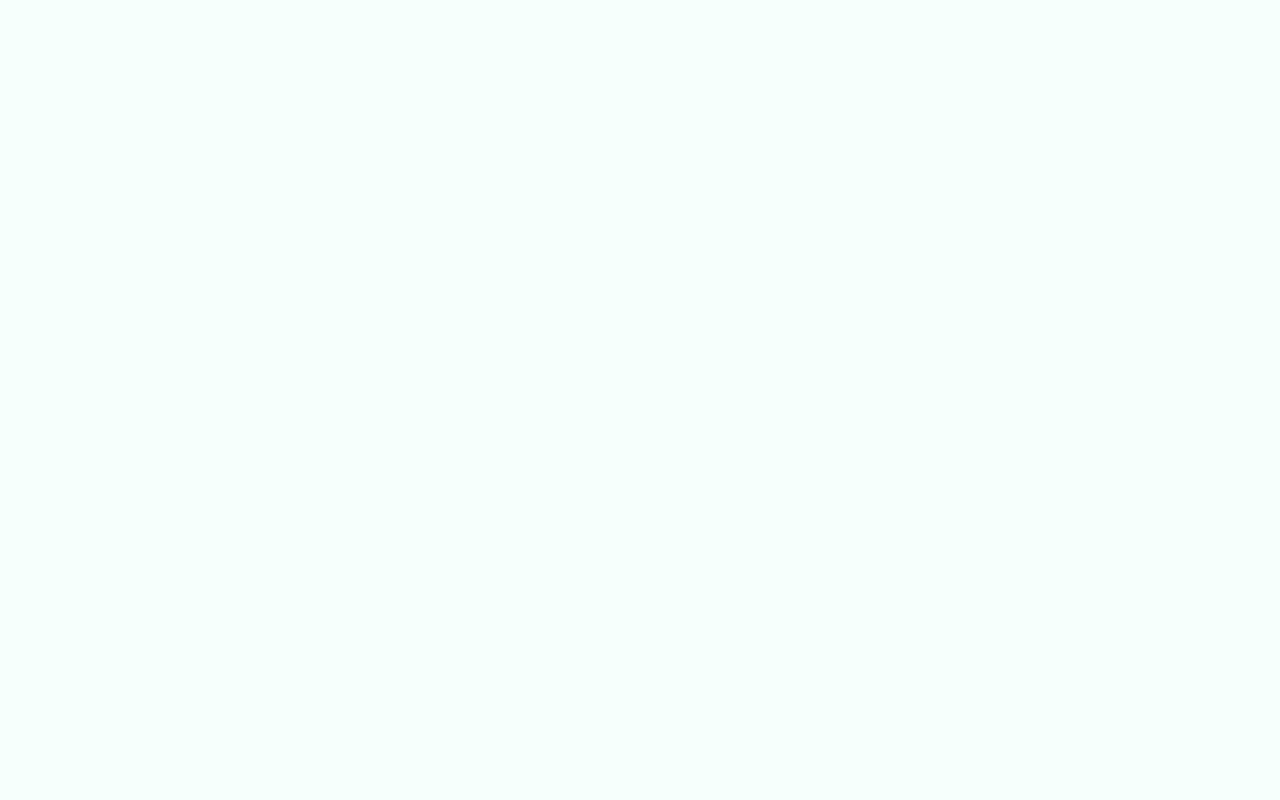
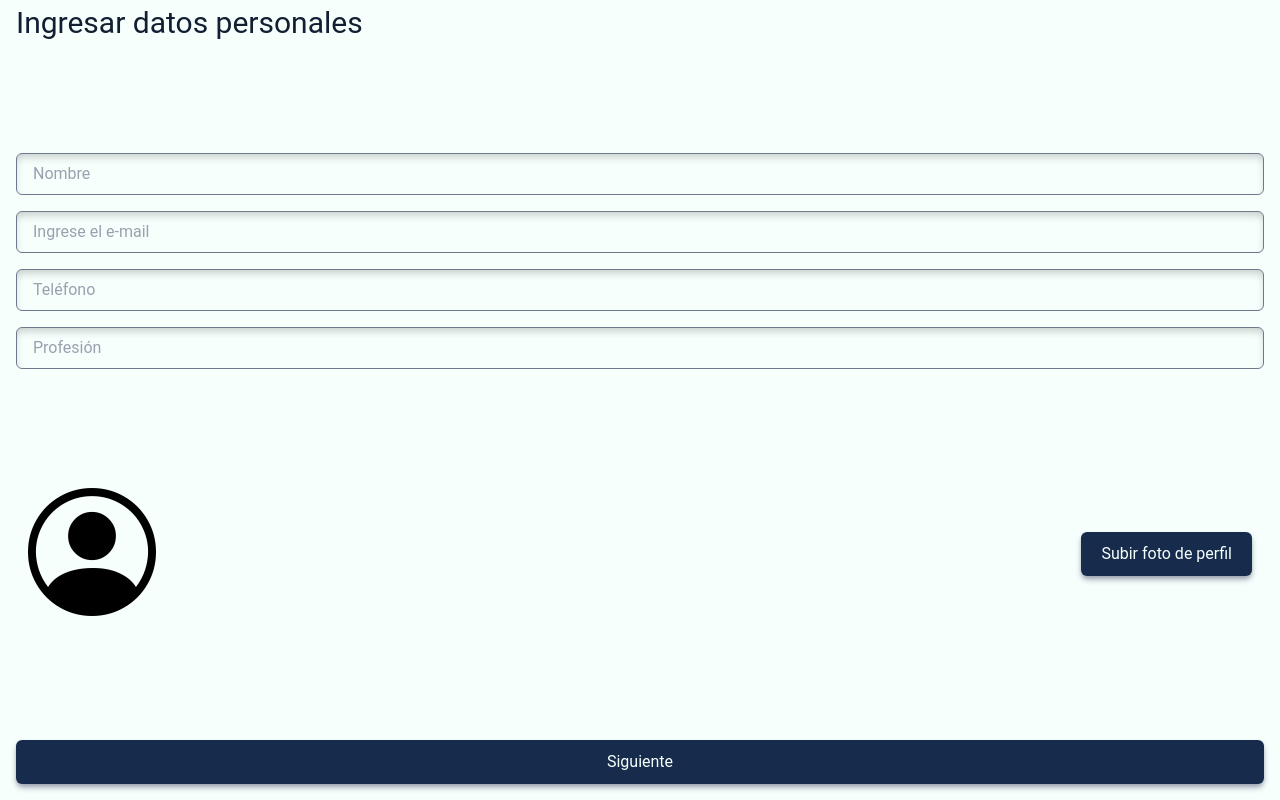
Before and after one commit to IgrowkerTraining/i005-routeen-front, a React (Vite) app: page /profile in a window 1280 px wide. Before the commit this address had no page. Built offline with nearby package versions, Linux system fonts and the light colour scheme.

Commit message:
feat: add initial structure of trainer edit profile

```diff
--- a/src/router.tsx
+++ b/src/router.tsx
@@ -4,6 +4,7 @@ import { Layout } from "./layout/Layout";
 import { LandingPage } from "./views/LandingPage/LandingPage";
 import { LoginAthlete, LoginTrainer } from "./views/Login";
 import Home from "./views/Home/Home";
+import Profile from "./views/Profile/Profile";
 
 
 export function AppRouter() {
@@ -14,9 +15,11 @@ export function AppRouter() {
         <Route element={<Layout />}>
           <Route path="/" element={<LandingPage />} index />
           <Route path="/welcome" element={<Loading />} />
+          {/* habrá que manejar el login de otra manera */}
           <Route path="/login/trainer" element={<LoginTrainer />} />
           <Route path="/login/athlete" element={<LoginAthlete />} />
           <Route path="/home" element={<Home />} />
+          <Route path="/profile" element={<Profile />} />
           {/* <Route path="/singup" element={} index /> */}
         </Route>
       </Routes>
--- /dev/null
+++ b/src/views/Profile/AthleteProifile.tsx
@@ -0,0 +1,5 @@
+export default function AthleteProfile() {
+    return (
+        <p>Athlete Profile</p>
+    )
+}
--- /dev/null
+++ b/src/views/Profile/Profile.tsx
@@ -0,0 +1,18 @@
+// import { useContext } from "react"
+//import { AuthContext } from "../context/AuthContext"
+import AthleteProfile from "./AthleteProifile"
+import TrainerProfile from "./TrainerProfile"
+
+const user = {
+    //rol: "atleta",
+     rol: "entrenador",
+}
+export default function Profile() {
+    return (
+        <div>
+            {user.rol === "entrenador" ? <TrainerProfile /> : <AthleteProfile />}
+        </div>
+    )
+    //const { user } = useContext(AuthContext)
+
+}
--- /dev/null
+++ b/src/views/Profile/TrainerProfile.tsx
@@ -0,0 +1,81 @@
+import { Button } from "../../components/Button/Button"
+import Input from "../../components/Input/Input"
+import { useState } from "react"
+import { useNavigate } from "react-router-dom"
+
+export default function TrainerProfile() {
+    const navigate = useNavigate()
+    const [name, setName] = useState("")
+    const [email, setEmail] = useState("")
+    const [password, setPassword] = useState("")
+
+    const handleLogin = (e: React.FormEvent) => {
+        e.preventDefault()
+        console.log("Loggin in...")
+
+        setTimeout(() => {
+            navigate("/home")
+        }, 500)
+
+    }
+    return (
+        <form className="flex h-screen justify-between flex-col px-4 pb-4">
+
+            <section className="flex  items-center w-full gap-5">
+
+                <h2 className="text-[30px] text-notblack-400 ">
+                    Ingresar datos personales
+                </h2>
+            </section>
+            <div className="flex flex-col justify-center not-odd:w-full gap-4">
+                <Input
+                    id="name"
+                    type="text"
+                    placeholder="Nombre"
+                    value={name}
+                    onChange={(e) => setName(e.target.value)}
+                />
+                <Input
+                    id="email"
+                    type="email"
+                    placeholder="Ingrese el e-mail"
+                    value={email}
+                    onChange={(e) => setEmail(e.target.value)}
+                />
+                <Input
+                    id="phone"
+                    type="number"
+                    placeholder="Teléfono"
+                    value={email}
+                    onChange={(e) => setEmail(e.target.value)}
+                />
+                <Input
+                    id="profession"
+                    type="text"
+                    placeholder="Profesión"
+                    value={email}
+                    onChange={(e) => setEmail(e.target.value)}
+                />
+            </div>
+            <section className="flex justify-between items-center w-full gap-5 p-3">
+                <i className="bi bi-person-circle text-9xl"></i>
+
+                {/* Añadir funcionalidad subir imagen */}
+
+                <button
+                    onClick={() => console.log("Subir foto perfil")}
+                    className="bg-primary-400 text-notwhite-400 px-5 py-2.5 rounded-md shadow-md shadow-gray-400"
+                >
+                    Subir foto de perfil
+                </button>
+
+            </section>
+            {/* Añadir funcionalidad, siguiente es ir a home? */}
+            <Button
+                text="Siguiente"
+                variant="primary"
+                href="/home"
+            />
+        </form>
+    )
+}
```
